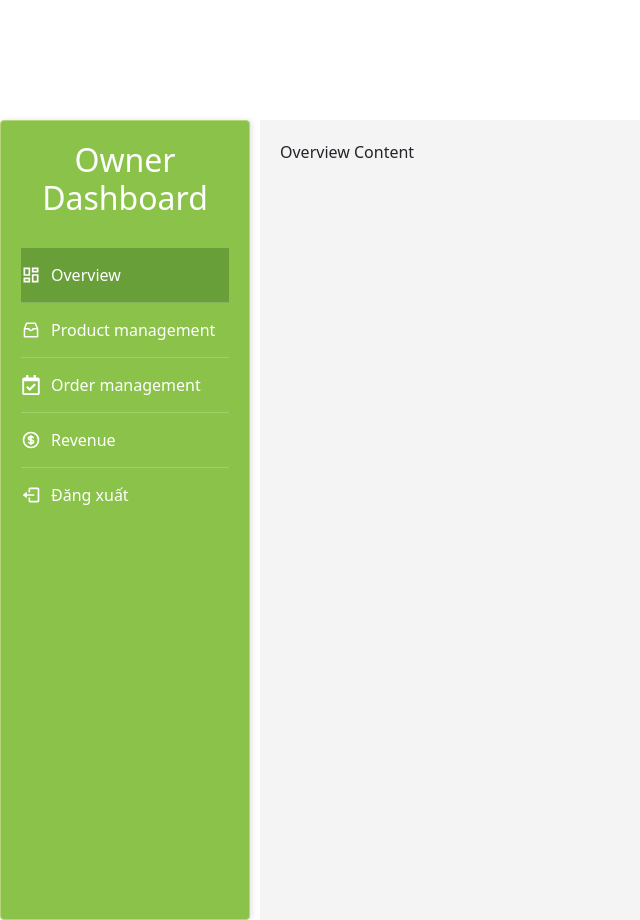
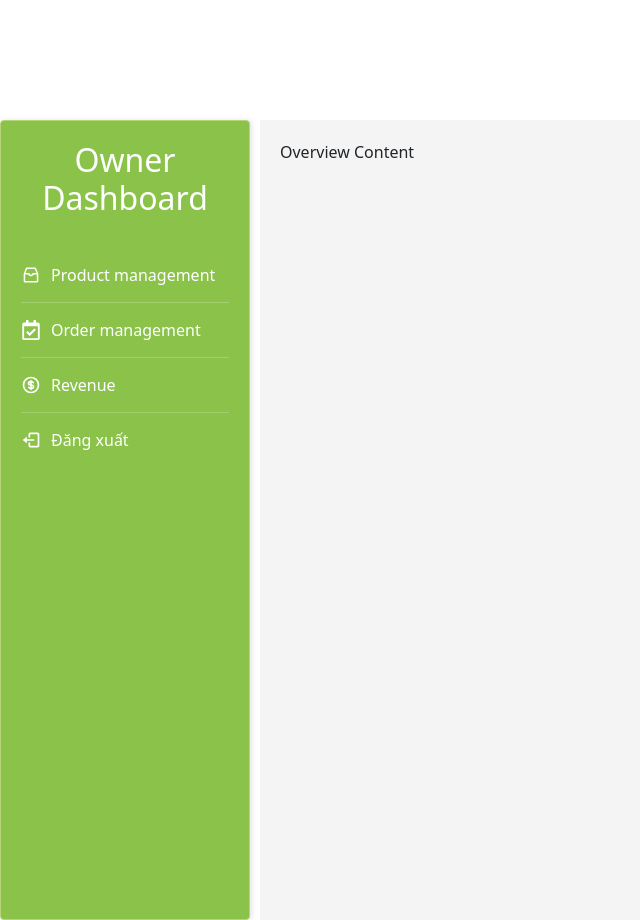
Before and after one commit to thaibao02/saven-serve, a React (Create React App) app: page /owner-dashboard in a window 1280 px wide. Shown: the whole page, without its empty margins (0-640 px from the left). Built offline with nearby package versions, Linux system fonts and the light colour scheme.

Commit message:
update owner.js

```diff
--- a/src/Pages/Owner/owner.js
+++ b/src/Pages/Owner/owner.js
@@ -53,10 +53,10 @@ const OwnerDashboard = () => {
             <div className="sidebar">
                 <h2>Owner Dashboard</h2>
                 <ul>
-                    <li onClick={() => handleMenuItemClick('overview')} className={activeMenuItem === 'overview' ? 'active' : ''}>
+                    {/* <li onClick={() => handleMenuItemClick('overview')} className={activeMenuItem === 'overview' ? 'active' : ''}>
                         <MdOutlineDashboard className="menu-icon" />
                         Overview
-                    </li>
+                    </li> */}
                     <li onClick={() => handleMenuItemClick('products')} className={activeMenuItem === 'products' ? 'active' : ''}>
                          <AiOutlineInbox className="menu-icon" />
                          Product management
```
